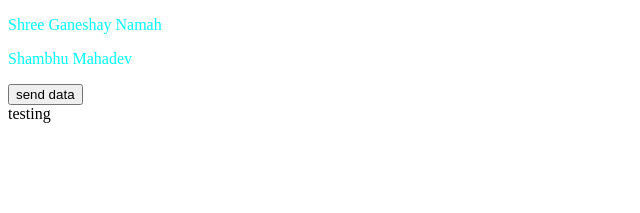
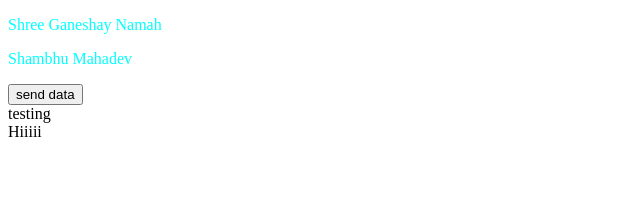
Before and after one commit to suraj28699/medPlusOnGithub, an Angular app: page / in a window 1280 px wide. Shown: the top 213 px of the page, without its empty margins (0-640 px from the left). Built offline with nearby package versions, Linux system fonts and the light colour scheme.

Commit message:
added span

```diff
--- a/src/app/app.component.html
+++ b/src/app/app.component.html
@@ -2,3 +2,4 @@
 <p>Shambhu Mahadev</p>
 <button>send data</button>
 <div>testing</div>
+<span>Hiiiii</span>
```
